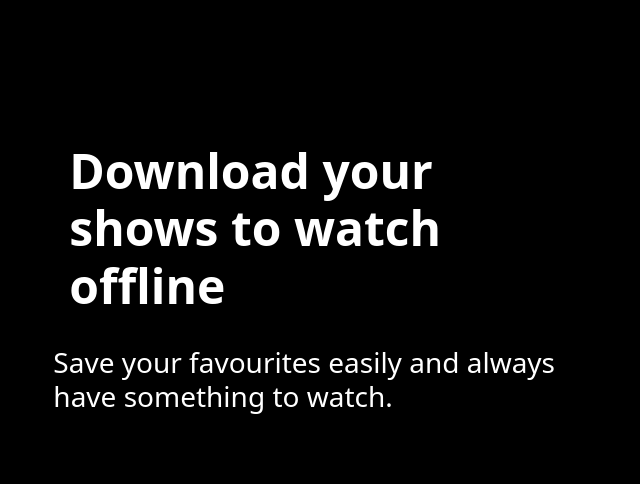
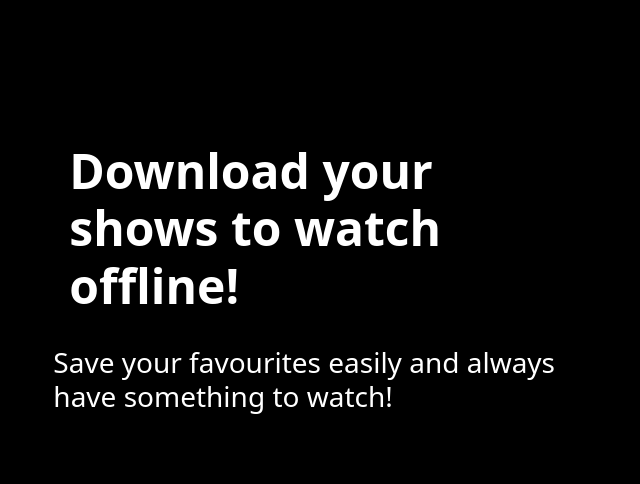
Before and after one commit to RahulBRB/demo1, a plain HTML site: page index.html in a window 1280 px wide. Shown: the part 1440-1924 px from the top of the page, 480-1120 px from the left. Drawn offline with nearby package versions, Linux system fonts and the light colour scheme.

Commit message:
Update index.html

```diff
--- a/index.html
+++ b/index.html
@@ -87,8 +87,8 @@
                             <img src="images/mobile-0819.jpg" alt=" tv img " class="tv-img">
                         </div>
                         <div class="col-lg-5 col-md-12  d-flex flex-column justify-content-center align-content-center d-sm-flex justify-content-sm-center align-content-sm-center">
-                            <p class="display-5 fw-bolder mt-lg-5 p-lg-3 mt-sm-1">Download your shows to watch offline</p>
-                            <p class="h3 fw-lighter">Save your favourites easily and always have something to watch.</p>
+                            <p class="display-5 fw-bolder mt-lg-5 p-lg-3 mt-sm-1">Download your shows to watch offline!</p>
+                            <p class="h3 fw-lighter">Save your favourites easily and always have something to watch!</p>
                         </div>
                     </section>
                 </section>
```
